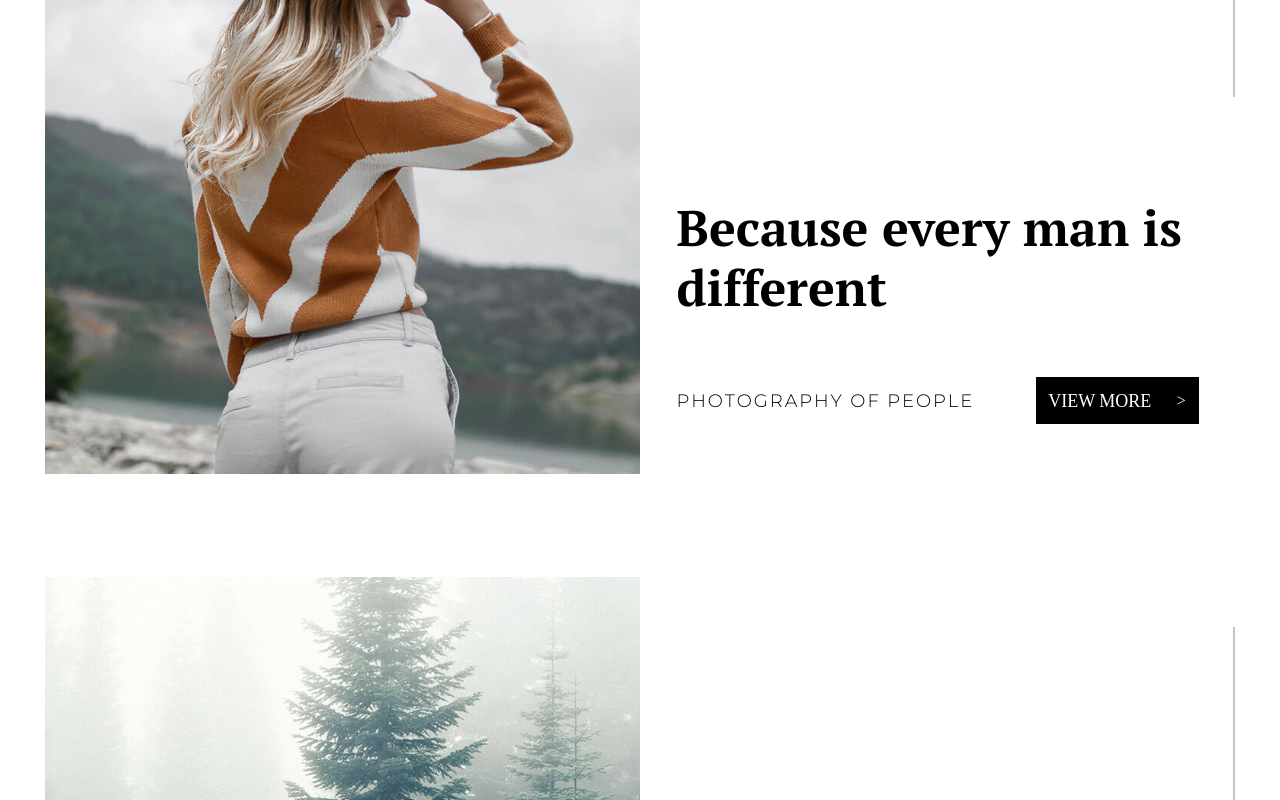
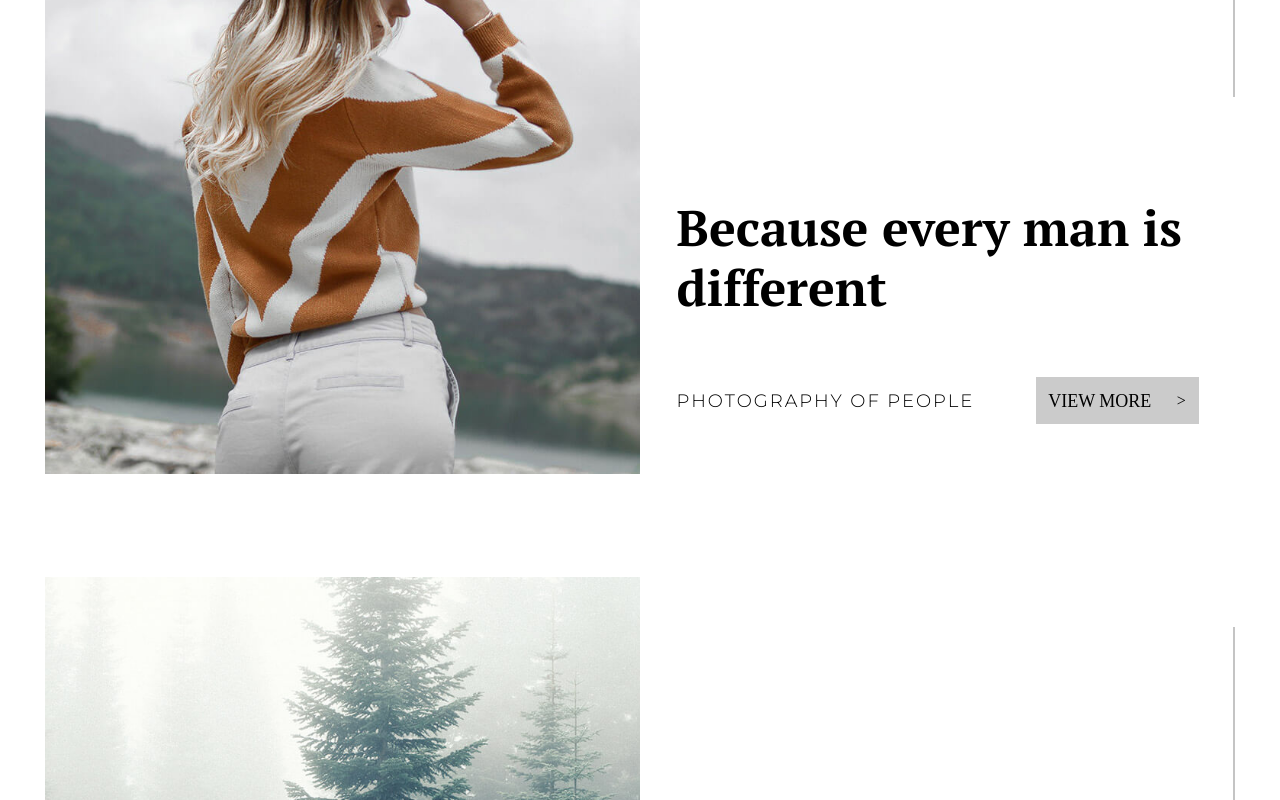
Before and after one commit to Taraskin777/react-project, a React (Create React App) app: page / in a window 1280 px wide. In both pictures the pointer is over the element 1117 px from the left and 1361 px from the top of the page. Shown: the part 961-1761 px from the top of the page. Built offline with nearby package versions, Linux system fonts and the light colour scheme.

Commit message:
add footer

```diff
--- a/src/components/Newsletter/newsletter.css
+++ b/src/components/Newsletter/newsletter.css
@@ -45,6 +45,8 @@
    cursor: pointer;
    font-family: "PT Serif", Helvetica, Arial, sans-serif;
    font-size: 15px;
+   transition: 0.5s ease;
+
 }
 
 .send .mail-send:hover {
--- a/src/components/main-blog/main-blog.css
+++ b/src/components/main-blog/main-blog.css
@@ -64,7 +64,14 @@ order: 2;
    background-color: black;
    color: white;
    cursor: pointer;
+   transition: 0.7s ease;
 
+}
+
+.article-button:hover {
+   background-color: rgba(0, 0, 0, 0.205)!important;
+   color: black;
+   transition: 0.7s;
 }
 
 .phototext {
```
